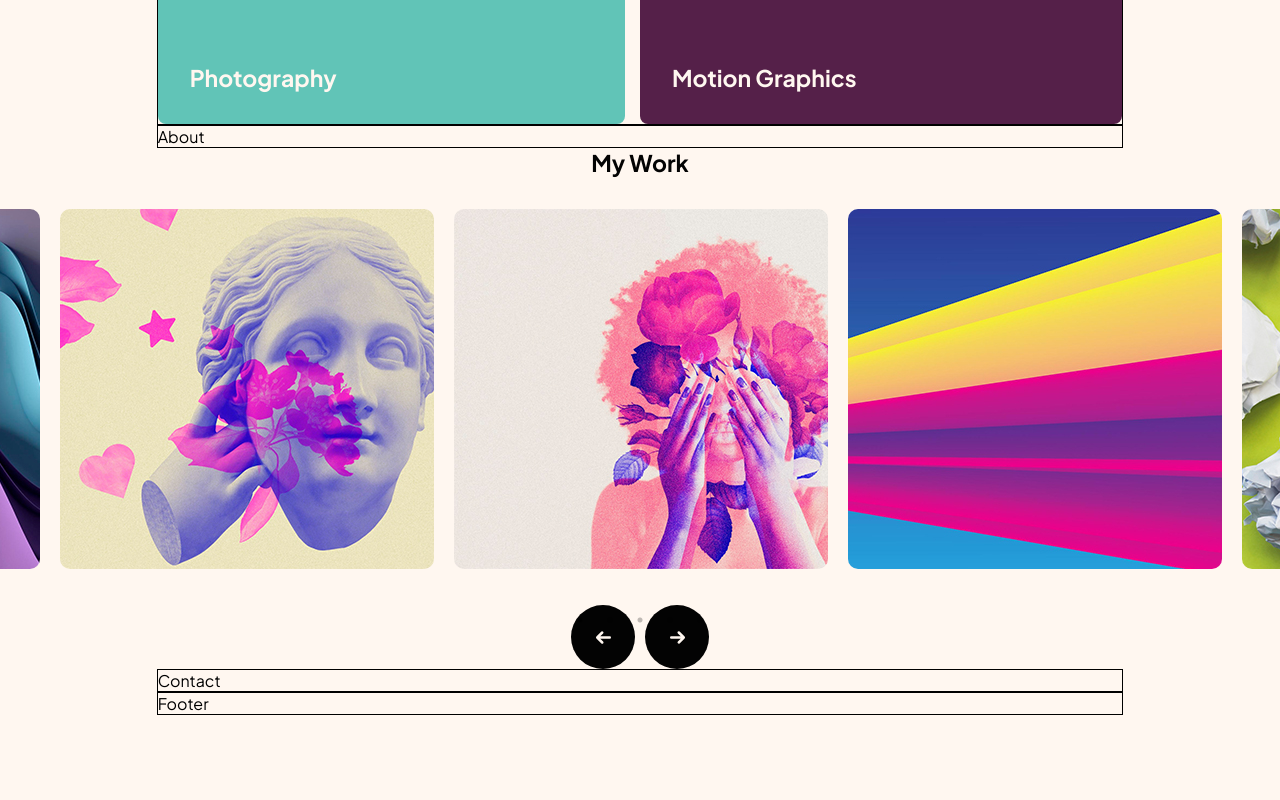
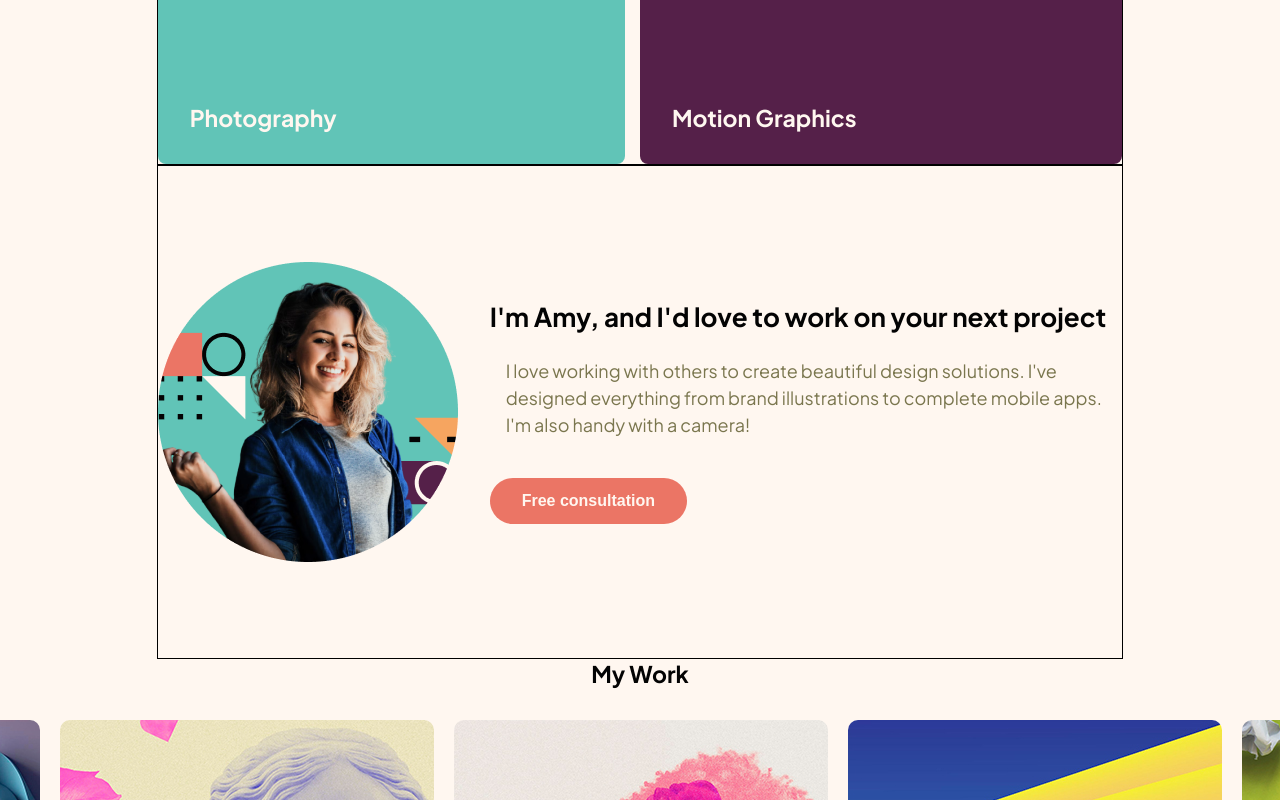
Before and after one commit to eduardosgn/design-portfolio-project, a React (Vite) app: page / in a window 1280 px wide. Shown: the part 1020-1820 px from the top of the page. Before the commit the page ends 1735 px from the top, so only its background shows below. Built offline with nearby package versions, Linux system fonts and the light colour scheme.

Commit message:
criacao do about section

```diff
--- a/src/components/About.jsx
+++ b/src/components/About.jsx
@@ -1,8 +1,76 @@
-import { Container } from '../style/GlobalComponentStyles.js';
+import {
+    Container,
+    Subtitle,
+    BodyText,
+    SecondaryButton,
+} from "../style/GlobalComponentStyles.js";
+import styled from "styled-components";
+import amyPhoto from "../assets/amy-photo.png";
+
+const AboutContainer = styled.div`
+    display: flex;
+    flex-direction: column;
+    align-items: center;
+
+    @media (min-width: 900px) {
+        flex-direction: row;
+    }
+
+    > div {
+        display: flex;
+        flex-direction: column;
+        align-items: center;
+
+        @media (min-width: 900px) {
+            align-items: flex-start;
+        }
+    }
+
+    > img {
+        margin-bottom: 2.5rem;
+
+        @media (min-width: 900px) {
+            margin-right: 2rem;
+            margin-bottom: 0;
+        }
+
+        @media (min-width: 1440px) {
+            width: 50rem;
+        }
+    }
+`;
 
 function About() {
     return (
-        <Container>About</Container>
+        <Container padding="6rem 0">
+            <AboutContainer>
+                <img src={amyPhoto} alt="Amy" />
+
+                <div>
+                    <Subtitle
+                        textAlignMobile="center"
+                        textAlignDesktop="left"
+                        padding="0 1rem"
+                    >
+                        I'm Amy, and I'd love to work on your next project
+                    </Subtitle>
+
+                    <BodyText
+                        textAlignMobile="center"
+                        textAlignDesktop="left"
+                        margin="1.5rem 0 2.5rem 0"
+                        padding="0 1rem"
+                    >
+                        I love working with others to create beautiful design
+                        solutions. I've designed everything from brand
+                        illustrations to complete mobile apps. I'm also handy
+                        with a camera!
+                    </BodyText>
+
+                    <SecondaryButton>Free consultation</SecondaryButton>
+                </div>
+            </AboutContainer>
+        </Container>
     );
 }
 
--- a/src/components/Hero.jsx
+++ b/src/components/Hero.jsx
@@ -61,11 +61,21 @@ const Card = styled.div`
 function Hero() {
     return (
         <Container>
-            <Title textAlign="center" padding="0 2rem" margin="2rem 0 0 0">
+            <Title
+                textAlignMobile="center"
+                textAlignDesktop="center"
+                padding="0 2rem"
+                margin="2rem 0 0 0"
+            >
                 Design solutions made easy
             </Title>
 
-            <BodyText textAlign="center" margin="1.5rem 0" padding="0 1.5rem">
+            <BodyText
+                margin="1.5rem 0 4rem 0"
+                padding="0 1.5rem"
+                textAlignDesktop="center"
+                textAlignMobile="center"
+            >
                 With over ten years of experience in various design disciplines,
                 I'm your one-stop shop for your design needs.
             </BodyText>
--- a/src/style/GlobalComponentStyles.js
+++ b/src/style/GlobalComponentStyles.js
@@ -26,14 +26,15 @@ export const Container = styled.section`
     min-width: 21.438rem;
     border: 1px solid black;
     margin: ${(props) => props.margin || 0};
+    padding: ${(props) => props.padding || 0};
 
     @media (min-width: 900px) {
-        min-width: 60.294rem;
+        width: 60.294rem;
         margin: 0 auto;
     }
 
     @media (min-width: 1440px) {
-        min-width: 69.375rem;
+        width: 69.375rem;
     }
 `;
 
@@ -42,8 +43,12 @@ export const Title = styled.h1`
     color: ${(props) => props.textColor || black};
     font-size: ${h1.mobile};
     margin: ${(props) => props.margin || 0};
-    text-align: ${(props) => props.textAlign || "left"};
+    text-align: ${(props) => props.textAlignMobile || "left"};
     padding: ${(props) => props.padding || 0};
+
+    @media (min-width: 900px) {
+        text-align: ${(props) => props.textAlignDesktop || "left"};
+    }
 
     @media (min-width: 1440px) {
         font-size: ${h1.desktop};
@@ -54,7 +59,11 @@ export const Subtitle = styled.h2`
     color: ${(props) => props.textColor || black};
     font-size: ${h2.mobile};
     margin: ${(props) => props.margin || 0};
-    text-align: ${(props) => props.textAlign || "left"};
+    text-align: ${(props) => props.textAlignMobile || "left"};
+
+    @media (min-width: 900px) {
+        text-align: ${(props) => props.textAlignDesktop || "left"};
+    }
 
     @media (min-width: 1440px) {
         font-size: ${h2.desktop};
@@ -73,39 +82,43 @@ export const BodyText = styled.p`
     font-size: ${body};
     margin: ${(props) => props.margin || 0};
     padding: ${(props) => props.padding || 0};
-    text-align: ${(props) => props.textAlign || "left"};
+    text-align: ${(props) => props.textAlignMobile || "left"};
     line-height: 1.5;
+
+    @media (min-width: 900px) {
+        text-align: ${(props) => props.textAlignDesktop || "left"};
+    }
 `;
 
 //GLOBAL BUTTON STYLES
 export const PrimaryButton = styled.button`
     font-size: 1rem;
-    color: ${ light_cream };
+    color: ${light_cream};
     font-weight: bold;
-    background: ${ black };
+    background: ${black};
     border-radius: 50px;
     border: none;
-    padding: .9rem 2rem;
+    padding: 0.9rem 2rem;
     cursor: pointer;
     transition: all 0.05s ease-in-out;
 
     &:hover {
-        background: ${ galatic_blue };
+        background: ${galatic_blue};
     }
 `;
 
 export const SecondaryButton = styled.button`
     font-size: 1rem;
-    color: ${ light_cream };
+    color: ${light_cream};
     font-weight: bold;
-    background: ${ light_red };
+    background: ${light_red};
     border-radius: 50px;
     border: none;
-    padding: .9rem 2rem;
+    padding: 0.9rem 2rem;
     cursor: pointer;
     transition: all 0.05s ease-in-out;
 
     &:hover {
-        background: ${ summer_yellow };
+        background: ${summer_yellow};
     }
 `;
```
